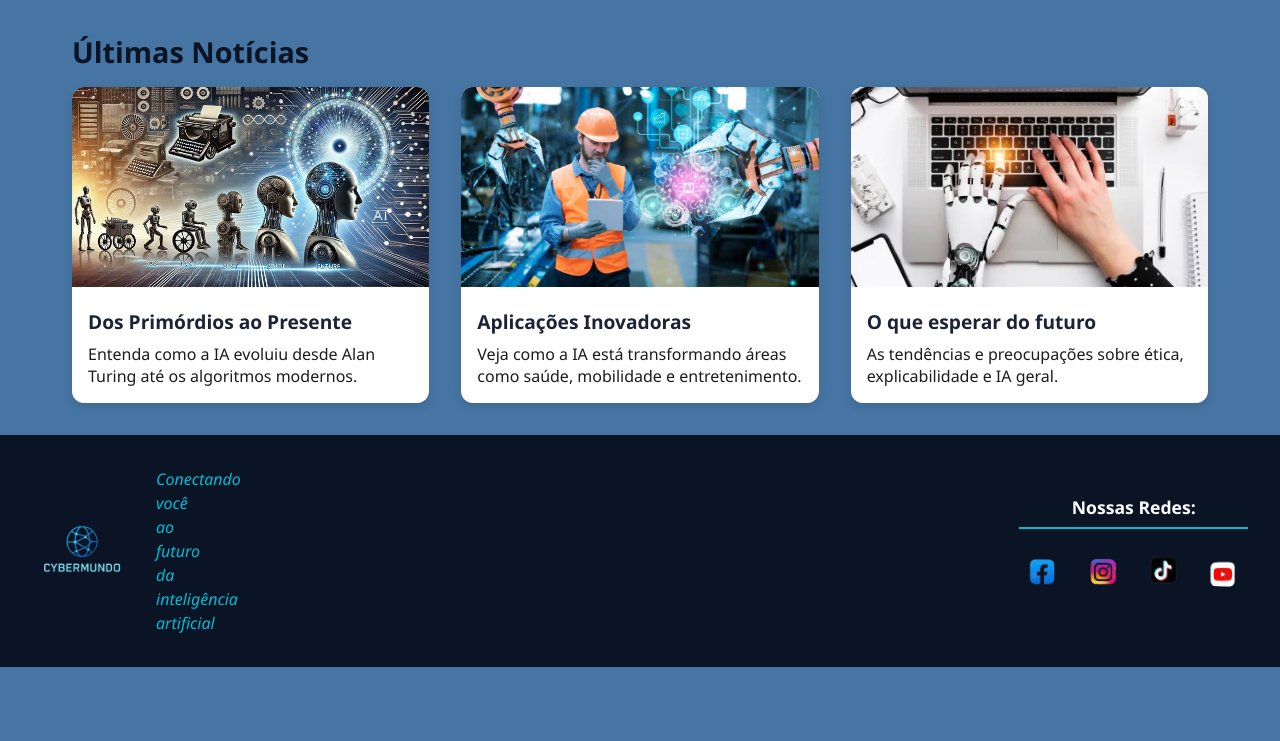
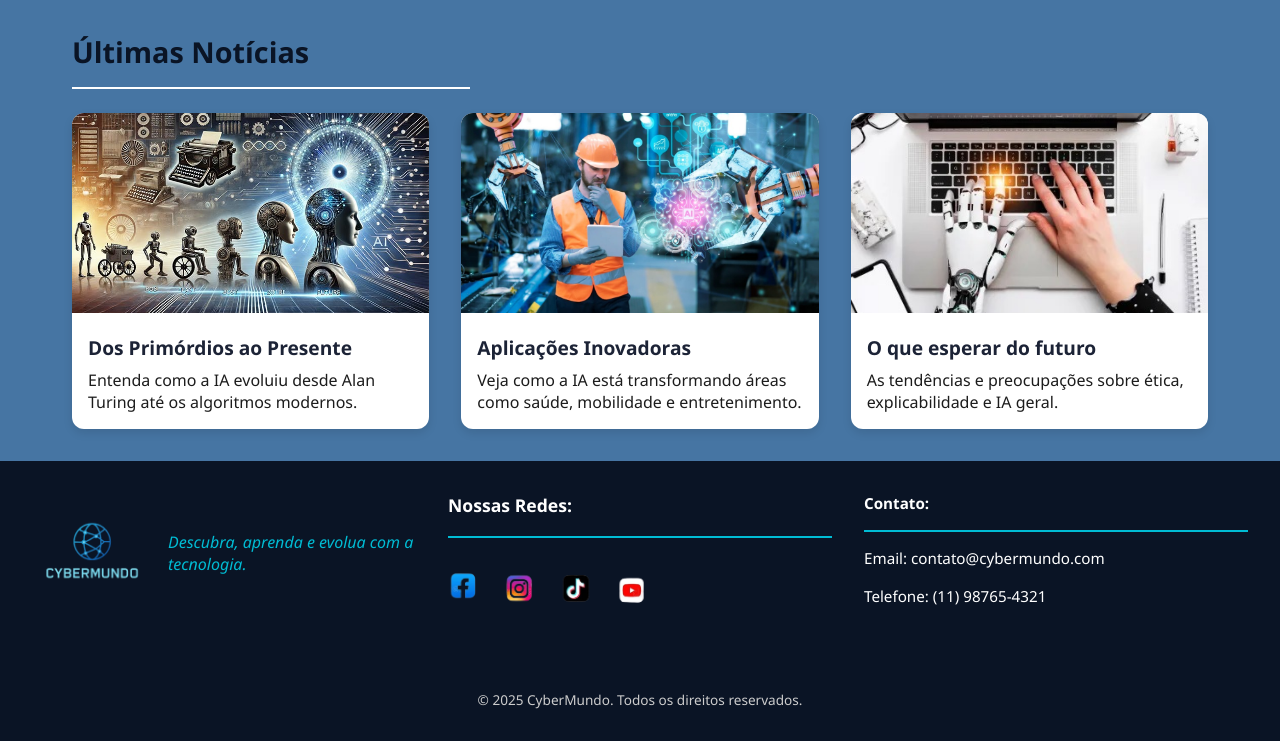
Before and after one commit to geoadr/evolu-o-IA, a plain HTML site: page index.html in a window 1280 px wide. Shown: the part 866-1607 px from the top of the page. Before the commit the page ends 1533 px from the top, so only its background shows below. Drawn offline with Linux system fonts and the light colour scheme.

Commit message:
Update index.html

```diff
--- a/index.html
+++ b/index.html
@@ -173,6 +173,12 @@
       color: #00bcd4;
     }
 
+    .noticias-separator {
+      border: 1px solid white;
+      margin: 0 0 1.5rem 0;
+      width: 35%;
+    }
+
     footer {
       background-color: #0a1425;
       color: white;
@@ -180,56 +186,59 @@
       display: flex;
       flex-wrap: wrap;
       justify-content: space-between;
-      align-items: center;
+      align-items: flex-start;
       gap: 2rem;
     }
 
     .footer-left {
       display: flex;
       align-items: center;
-      gap: 1.5rem;
-      flex: 1;
+      gap: 1rem;
+      flex: 1 1 250px;
     }
 
     .logo-footer {
-      height: 100px;
+      width: 120px;
+      height: auto;
     }
 
     .footer-vertical-text {
+      font-size: 1rem;
+      color: #00bcd4;
+      font-style: italic;
+      line-height: 1.4;
+    }
+
+    .footer-social,
+    .footer-contact {
+      flex: 1 1 250px;
       display: flex;
       flex-direction: column;
-      font-size: 1rem;
-      line-height: 1.5rem;
-      color: #00bcd4;
-      font-style: italic;
+      gap: 1rem;
     }
 
-    .social-container {
-      display: flex;
-      flex-direction: column;
-      align-items: center;
-      gap: 0.5rem;
-    }
-
-    .social-title {
+    .footer-social .social-title {
       font-weight: bold;
       color: white;
       font-size: 1.1rem;
-      margin: 0;
+      margin-bottom: 0.2rem;
     }
 
-    .social-separator {
-      width: 100%;
+    .footer-social .social-separator,
+    .footer-contact .social-separator {
       border: 1px solid #00bcd4;
       margin: 0;
+      width: 100%;
     }
 
-    .social a {
-      margin: 0 0.5rem;
-      display: inline-block;
+    .social {
+      display: flex;
+      gap: 1rem;
+      align-items: center;
+      justify-content: flex-start;
     }
 
-    .social img {
+    .social a img {
       transition: transform 0.3s ease, filter 0.3s ease;
     }
 
@@ -238,32 +247,43 @@
       filter: brightness(1.4);
     }
 
+    .footer-contact p {
+      margin: 0;
+      font-size: 0.95rem;
+      line-height: 1.4;
+    }
+
+    .footer-bottom {
+      width: 100%;
+      text-align: center;
+      margin-top: 2rem;
+      font-size: 0.85rem;
+      color: #ccc;
+    }
+
     @media (max-width: 768px) {
-      .hero {
-        flex-direction: column;
-      }
-
-      .card {
-        flex: 1 1 100%;
-      }
-
-      .hero-text, .hero img {
-        padding: 1rem;
-      }
-
       footer {
         flex-direction: column;
         align-items: center;
-        gap: 2rem;
         text-align: center;
       }
 
       .footer-left {
         flex-direction: column;
         align-items: center;
+        text-align: center;
       }
 
       .footer-vertical-text {
+        text-align: center;
+      }
+
+      .social {
+        justify-content: center;
+      }
+
+      .footer-social,
+      .footer-contact {
         align-items: center;
       }
     }
@@ -274,7 +294,7 @@
     <img src="logo.png" alt="Logo IA" class="logo">
     <div class="header-text">
       <h1>Evolução das Inteligências Artificiais</h1>
-      <p class="header-slogan">CyberMundo – Descubra, aprenda e evolua com a tecnologia</p>
+      <p class="header-slogan">Descubra, aprenda e evolua com a tecnologia</p>
     </div>
   </header>
 
@@ -296,6 +316,8 @@
 
     <section class="noticias">
       <h2>Últimas Notícias</h2>
+      <hr class="noticias-separator">
+
       <div class="grid-noticias">
         <article class="card">
           <img src="primordias.jpeg" alt="História da IA">
@@ -328,26 +350,29 @@
     <div class="footer-left">
       <img src="logo.png" alt="Logo IA" class="logo-footer">
       <div class="footer-vertical-text">
-        <span>Conectando</span>
-        <span>você</span>
-        <span>ao</span>
-        <span>futuro</span>
-        <span>da</span>
-        <span>inteligência</span>
-        <span>artificial</span>
+        Descubra, aprenda e evolua com a tecnologia.
       </div>
     </div>
 
-    <div class="social-container">
+    <div class="footer-social">
       <p class="social-title">Nossas Redes:</p>
       <hr class="social-separator">
       <div class="social">
         <a href="https://www.facebook.com" target="_blank"><img src="facebook.png" alt="Facebook" width="35"></a>
         <a href="https://www.instagram.com" target="_blank"><img src="instagram.png" alt="Instagram"  width="40"></a>
-        <a href="https://www.tiktok.com" target="_blank"><img src="tiktok.png" alt="TikTok"  width="42"></a>
+        <a href="https://www.tiktok.com" target="_blank"><img src="tiktok.png" alt="TikTok"  width="43"></a>
         <a href="https://www.youtube.com" target="_blank"><img src="youtube.png" alt="YouTube"  width="35"></a>
       </div>
     </div>
+
+    <div class="footer-contact">
+      <p><strong>Contato:</strong></p>
+      <hr class="social-separator">
+      <p>Email: contato@cybermundo.com</p>
+      <p>Telefone: (11) 98765-4321</p>
+    </div>
+
+    <p class="footer-bottom">© 2025 CyberMundo. Todos os direitos reservados.</p>
   </footer>
 </body>
 </html>
```
